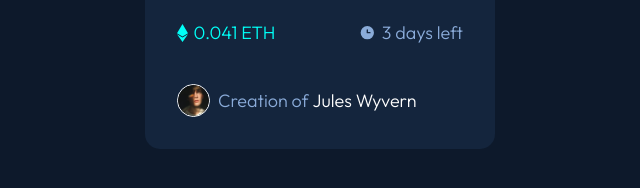
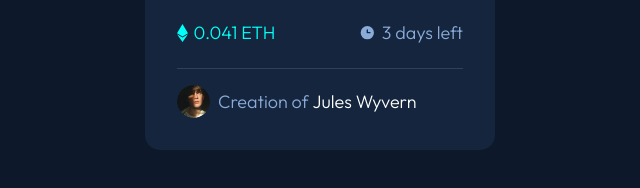
Before and after one commit to barryhanna/nft-preview-card-component, a website built with Parcel: page index.html in a window 1280 px wide. Shown: the part 552-740 px from the top of the page, 320-960 px from the left. Built offline with nearby package versions, Linux system fonts and the light colour scheme.

Commit message:
deleted the wrong border in previous commit

```diff
--- a/styles.scss
+++ b/styles.scss
@@ -90,6 +90,7 @@ p {
 .card--creator {
   display: flex;
   align-items: center;
+  border-top: 1px solid var(--clr-line);
   padding-top: 1rem;
 }
 
@@ -101,7 +102,6 @@ p {
   height: 33px;
   border-radius: 50%;
   margin-right: 0.5rem;
-  border: 1px solid var(--clr-white);
 }
 
 .flow > * + * {
```
